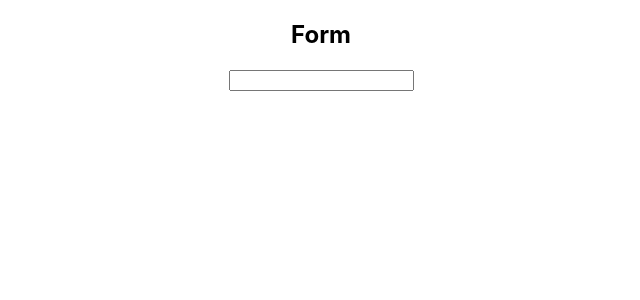
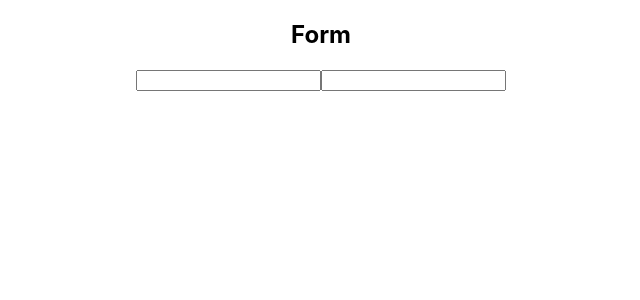
Before and after one commit to Harkanni/Todo_App, a React (Create React App) app: page / in a window 1280 px wide. Shown: the top 300 px of the page, without its empty margins (319-959 px from the left). Built offline with nearby package versions, Linux system fonts and the light colour scheme.

Commit message:
Handling User Input:2

```diff
--- a/src/components/Form.js
+++ b/src/components/Form.js
@@ -3,10 +3,17 @@ import {Component} from "react"
 class Form extends Component {
     state = {
         firstname: "",
+        lastname: "",
     }
     handleChange(event){
         this.setState({
             firstname: event.target.value
+        })
+    }
+
+    handleLastNameChange(event){
+        this.setState({
+            lastname: event.target.value
         })
     }
     render() {
@@ -15,6 +22,7 @@ class Form extends Component {
                 <h2>Form</h2>
                 <form>
                     <input onChange={(event) => this.handleChange(event)} value={this.state.firstname} type="text"></input>
+                    <input onChange={(event) => this.handleLastNameChange(event)} type="text" value={this.state.lastname}></input>
                 </form>
             </div>
         )
```
